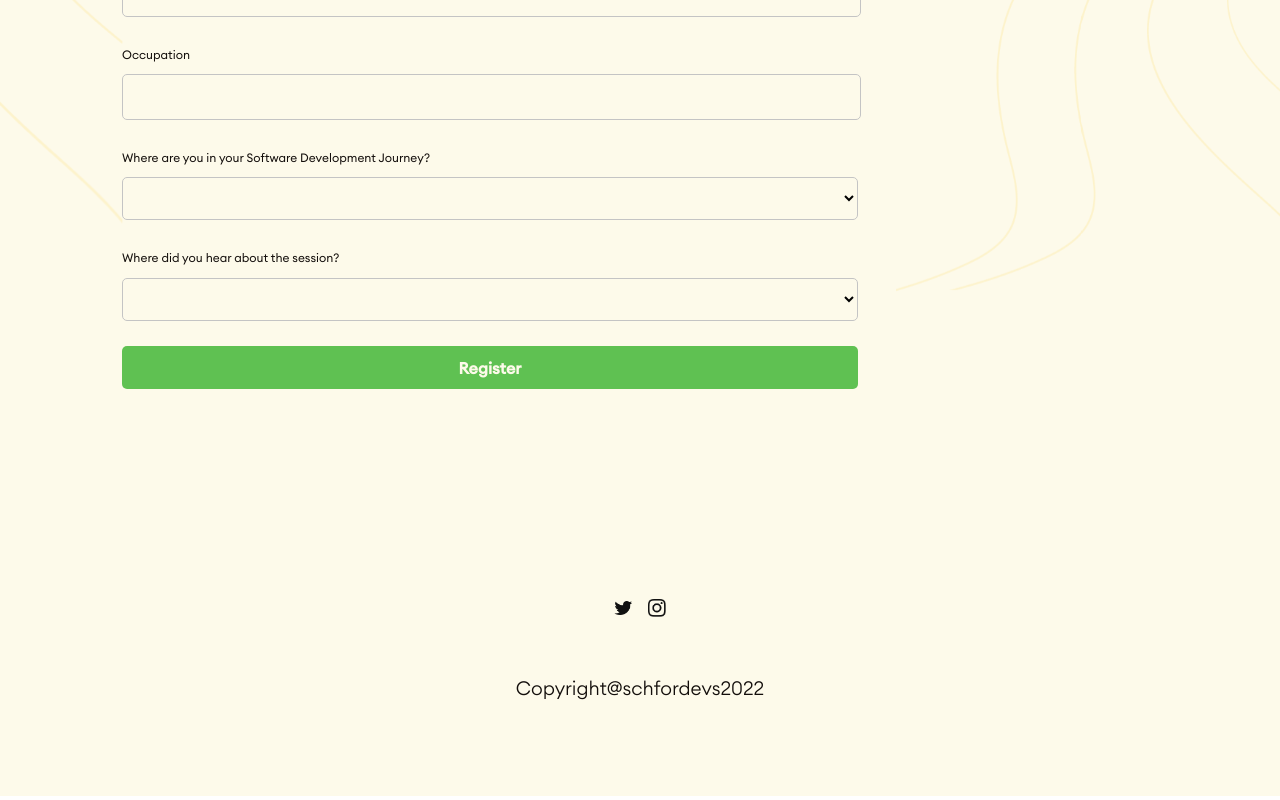
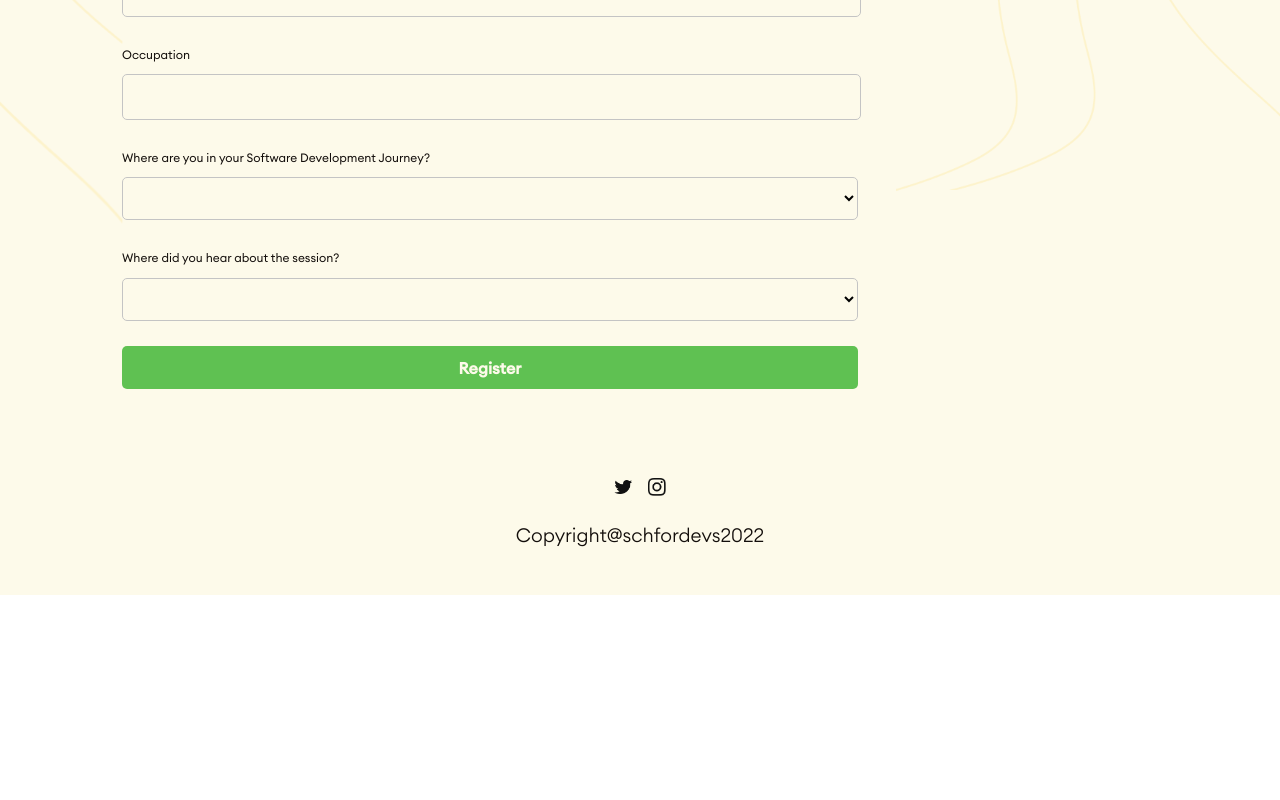
Before and after one commit to Tuasegun/devsch, a React (Create React App) app: page / in a window 1280 px wide. Shown: the part 1938-2738 px from the top of the page. After the commit the page ends 2537 px from the top, so only its background shows below. Built offline with nearby package versions, Linux system fonts and the light colour scheme.

Commit message:
fixed footer

```diff
--- a/src/components/Footer.jsx
+++ b/src/components/Footer.jsx
@@ -25,15 +25,15 @@ const Footer = () => {
 export default Footer
 
 const  StyledFooter = styled.div`
-    margin-top: 5rem;
-    padding-bottom: 6rem;
+    margin-top: 2rem;
+    padding-bottom: 3rem;
     .footer-container{
         .socials-container{
             display: flex;
             align-items: center;
             justify-content: center;
             column-gap: 0.970625rem;
-            margin-bottom: 3.4375rem;
+            margin-bottom: 1.4375rem;
             a{
               text-decoration: none;
               img{
--- a/src/pages/Events.jsx
+++ b/src/pages/Events.jsx
@@ -203,11 +203,11 @@ const StyledEvents = styled.div`
     .events-container{
         z-index: 3;
         max-width: 48.5rem;
-        padding: 6.5625rem 7.625rem;
+        padding: 6.5625rem 7.625rem 2rem 7.625rem;
         position: relative;
         @media (max-width: 768px) {
             max-width: 100%;
-            padding: 5.25rem 1rem 5.25rem 2.375rem;
+            padding: 5.25rem 1rem 0.25rem 2.375rem;
         }
         .upcoming-header{
             margin-bottom: 4.375rem;
```
